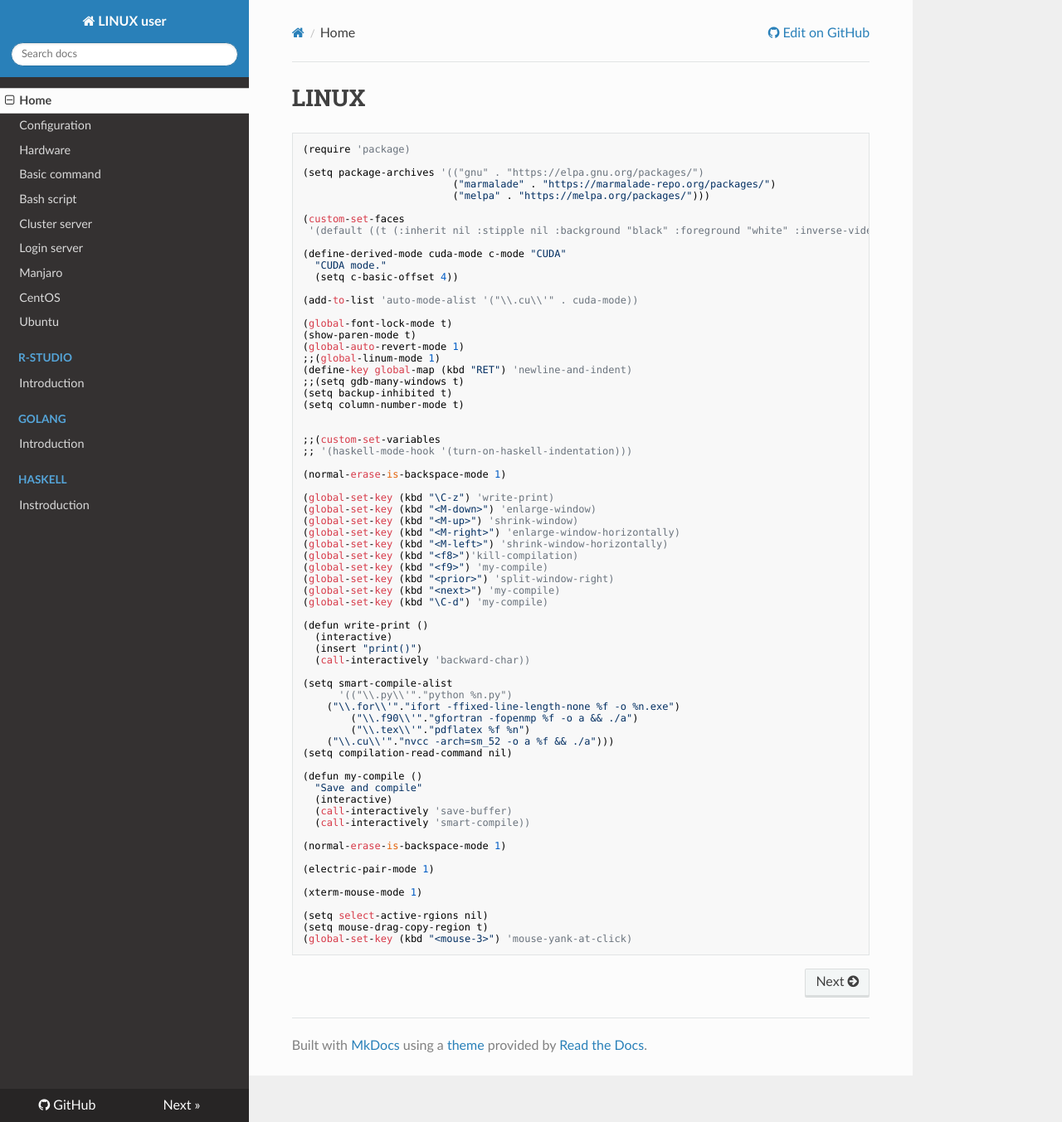
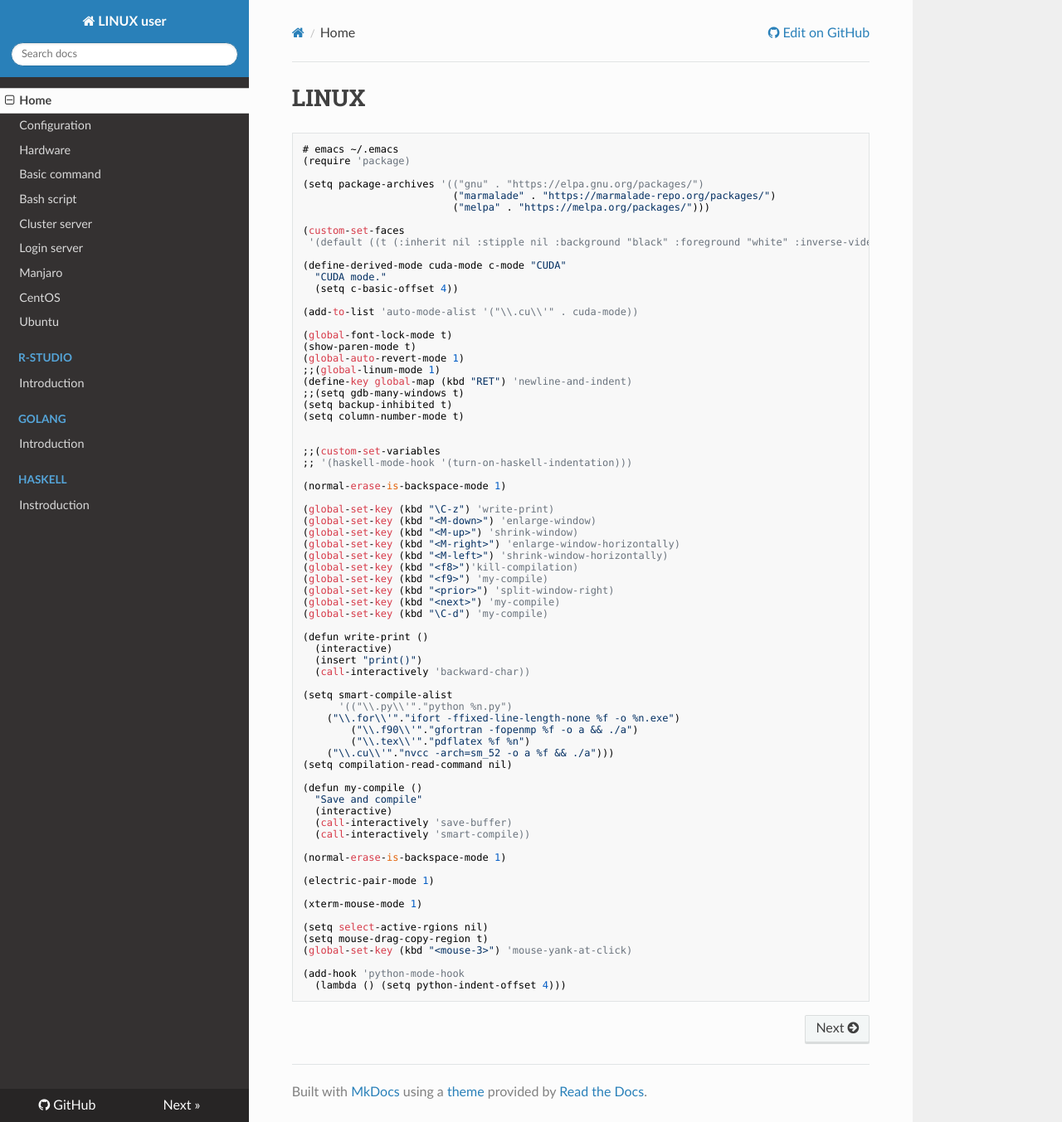
Before and after one commit to WonyoungCho/LINUX, an MkDocs documentation site: the page built from docs/index.md, in a window 1280 px wide and 1353 px high. Shown: the whole window at 83% size. Built offline with MkDocs 1.6.1, drawn with Linux system fonts in a browser that asks for light colours; nearby versions of some CDN libraries; old or Windows-style settings are respelled for this version of MkDocs.

Commit message:
Update index.md

````diff
--- a/docs/index.md
+++ b/docs/index.md
@@ -1,6 +1,7 @@
 # LINUX
 
 ```
+# emacs ~/.emacs
 (require 'package)
 
 (setq package-archives '(("gnu" . "https://elpa.gnu.org/packages/")
@@ -70,4 +71,7 @@
 (setq select-active-rgions nil)
 (setq mouse-drag-copy-region t)
 (global-set-key (kbd "<mouse-3>") 'mouse-yank-at-click)
+
+(add-hook 'python-mode-hook
+  (lambda () (setq python-indent-offset 4)))
 ```
````
